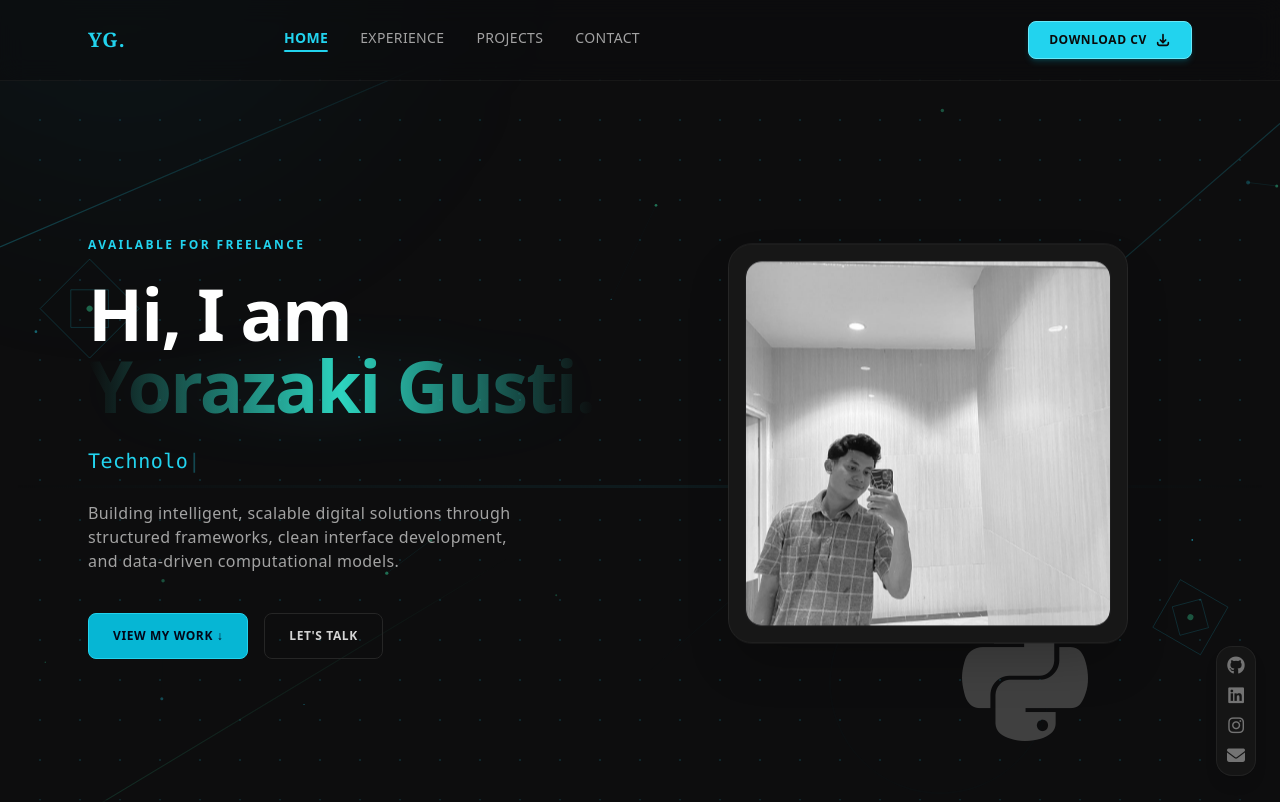
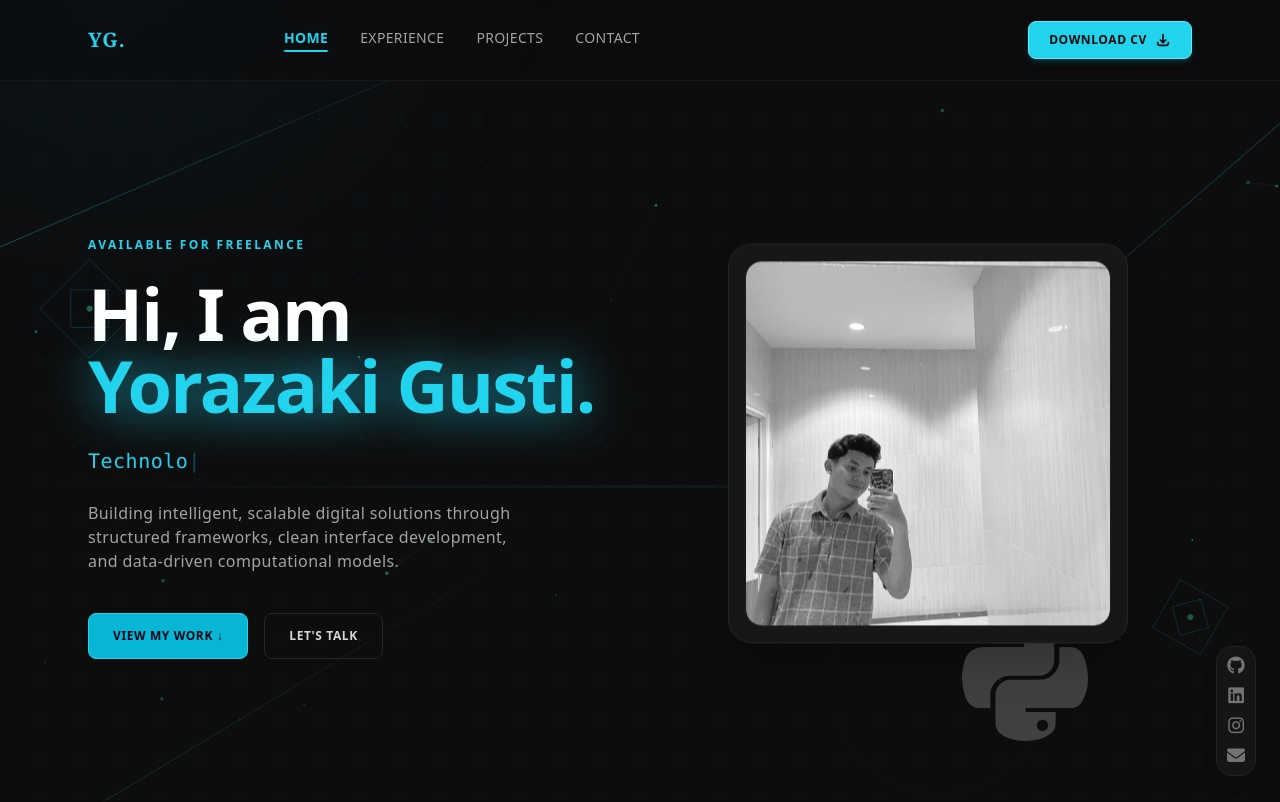
Before and after one commit to yorazakigusti-source/portofolio-yorazaki, a React (Vite) app: page / in a window 1280 px wide. Shown: the top 802 px of the page. Built offline with nearby package versions, Linux system fonts and the light colour scheme; a web font is replaced by a local one.

Commit message:
Update name style to solid cyan with full blue glowing shadow

```diff
--- a/src/components/Hero.jsx
+++ b/src/components/Hero.jsx
@@ -44,9 +44,9 @@ export default function Hero() {
     <section id="home" className="min-h-screen flex items-center justify-center px-6 pt-24 max-w-6xl mx-auto grid grid-cols-1 md:grid-cols-2 gap-12 relative">
       <div className="space-y-6" data-aos="fade-right">
         <p className="text-xs font-bold tracking-[0.2em] text-cyan-400 uppercase">AVAILABLE FOR FREELANCE</p>
-        <h1 className="text-5xl md:text-7xl font-extrabold tracking-tight text-white leading-tight">
-          Hi, I am <br />
-          <span className="text-transparent bg-clip-text bg-gradient-to-r from-cyan-400 via-teal-400 to-emerald-400 drop-shadow-[0_0_30px_rgba(34,211,238,0.15)]">
+        <h1 className="text-5xl md:text-7xl font-bold text-white tracking-tight">
+          Hi, I am{" "}
+          <span className="text-cyan-400 drop-shadow-[0_0_25px_rgba(34,211,238,0.8)]">
             Yorazaki Gusti.
           </span>
         </h1>
```
